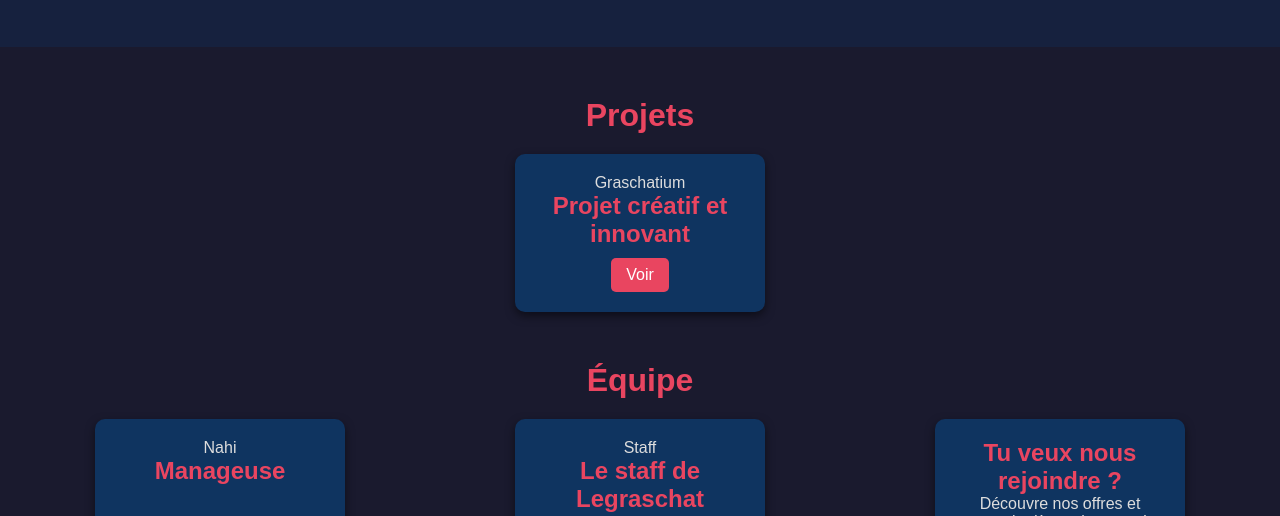
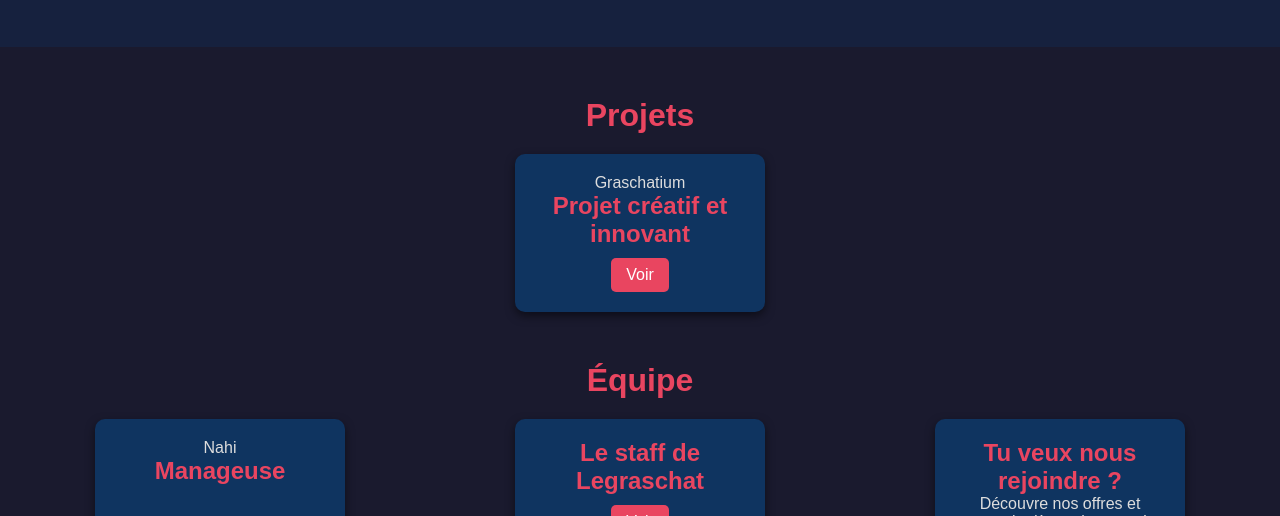
Before and after one commit to Legraschat/legraschat.github.io, a plain HTML site: page index.html in a window 1280 px wide. Shown: the part 284-800 px from the top of the page. Drawn offline with Linux system fonts and the light colour scheme.

Commit message:
Update index.html

```diff
--- a/index.html
+++ b/index.html
@@ -142,7 +142,6 @@
             </div>
         <div class="grid">
             <div class="card">
-                <p>Staff</p>
                 <h3>Le staff de Legraschat</h3>
                 <a href="project/staff.html">Voir</a>
             </div>
```
